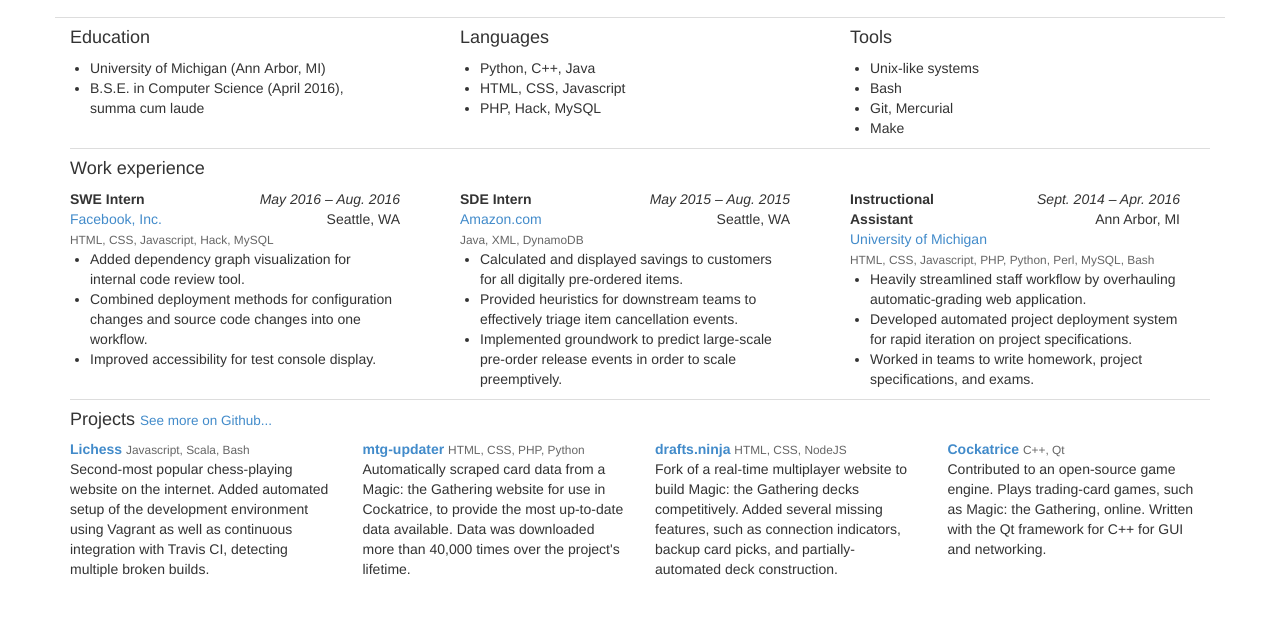
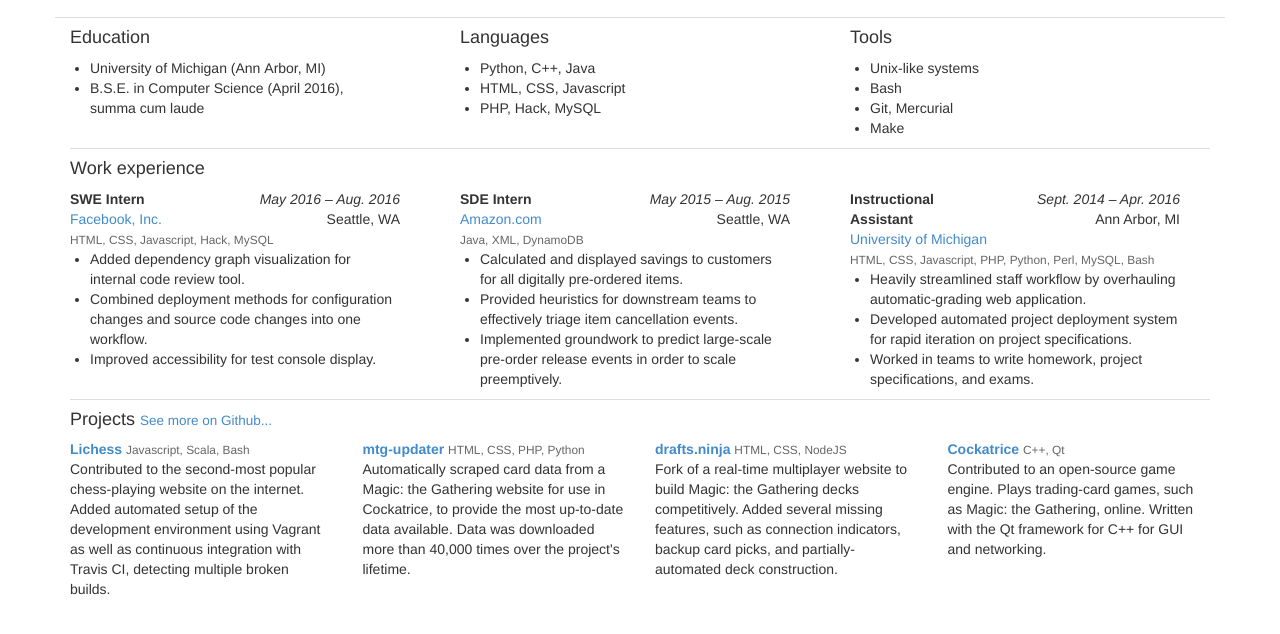
Before and after one commit to arxanas/resume, a plain HTML site: page index.html in a window 1280 px wide. Shown: the part 148-782 px from the top of the page. Drawn offline with Linux system fonts and the light colour scheme.

Commit message:
Update wording for Lichess project to say 'contributed'

```diff
--- a/index.html
+++ b/index.html
@@ -230,10 +230,10 @@
           <small class="languages">HTML, CSS, Javascript, Scala, Bash</small>
         </header>
         <p>
-        Second-most popular chess-playing website on the internet. Added
-        automated setup of the development environment using Vagrant as well
-        as continuous integration with Travis CI, detecting multiple broken
-        builds.
+        Contributed to the second-most popular chess-playing website on the
+        internet. Added automated setup of the development environment using
+        Vagrant as well as continuous integration with Travis CI, detecting
+        multiple broken builds.
         </p>
       </section>
 
```
